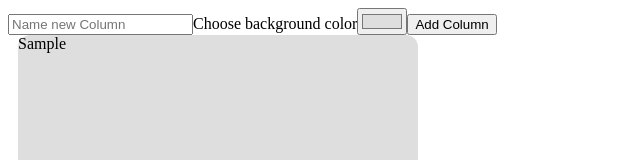
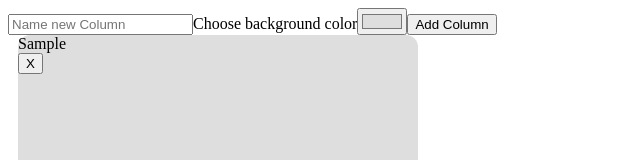
Before and after one commit to LodenH16/vue-kanban, a Vue app: page / in a window 1280 px wide. Both pictures are taken after typing "Sample" into the empty fields and a click on the button "Add Column". Shown: the top 160 px of the page, without its empty margins (0-640 px from the left). Built offline with nearby package versions, Linux system fonts and the light colour scheme.

Commit message:
feat add button to remove columns

```diff
--- a/src/App.vue
+++ b/src/App.vue
@@ -19,7 +19,6 @@ export default defineComponent({
       newColumnColor: '#DEDEDE' as String,
       columns: [] as Columns[],
       drag: false as boolean,
-      list: [1,2,3]
     }
   },
   methods: {
@@ -32,6 +31,9 @@ export default defineComponent({
       this.newColumnName = ""
       this.newColumnColor = "#DEDEDE"
     },
+    removeColumn(id: number) {
+      this.columns = this.columns.filter(col => col.id !==  id)
+    }
   },
   })
 </script>
@@ -49,7 +51,7 @@ export default defineComponent({
     class="boardWrapper"
     >
     <template #item="element">
-      <KanbanColumn :col="element.element" />
+      <KanbanColumn :col="element.element" @removeColumn="removeColumn"/>
     </template>
   </Draggable>
 </template>
--- a/src/components/KanbanColumn.vue
+++ b/src/components/KanbanColumn.vue
@@ -21,6 +21,7 @@ export default defineComponent({
 <template>
     <div class="columnWrapper" :style="cssProps">
         <div>{{col?.name}}</div>
+        <button @click="$emit('removeColumn',col?.id)">X</button>
     </div>
 </template>
 
```
